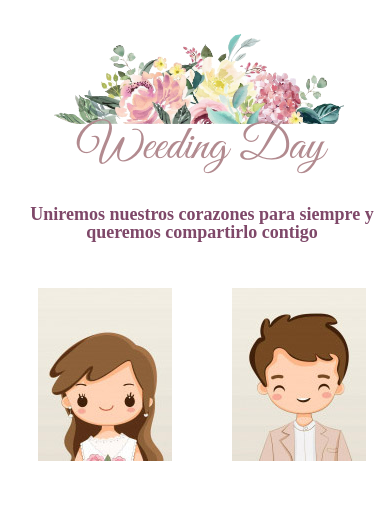
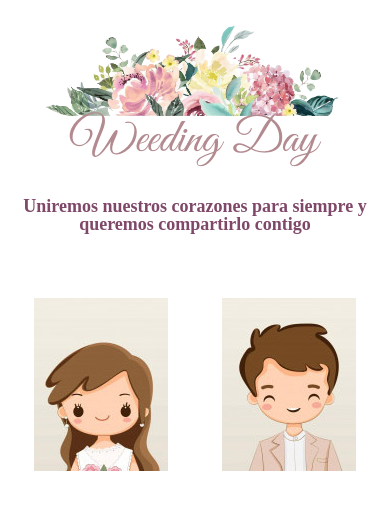
Before and after one commit to LissetteHuilca/weeding_stefy, a PHP site: page / in a window 390 px wide. Shown: the top 517 px of the page. Run offline with PHP 8.4, Linux system fonts and the light colour scheme; some web fonts are replaced.

Commit message:
Add files via upload

```diff
--- a/css/estilo_corte.css
+++ b/css/estilo_corte.css
@@ -1202,6 +1202,11 @@
   }
 
   @media screen and (max-width: 992px) {
+    body{
+        width: 100%;
+        margin: 0px auto;
+    }
+
     #fondo_rosa{
         background-size: 100% 50%;
         background-position: top;
--- a/css/estilo_main.css
+++ b/css/estilo_main.css
@@ -5,7 +5,16 @@
   --color:#b28a8f;
 }
 
+html {
+  margin: 0;
+  padding: 0;
+  background: #fff;
+  color: #fff;
+}
+
 body {
+  width: 80%;
+  margin: 20px auto;
   background: #fff;
   color: var(--color);
   font-family: "Cabin Condensed", sans-serif;
@@ -132,4 +141,24 @@
   margin: 10px;
 }
 
+body {
+  display: inline;
 }
+
+.listas li {
+  margin: 27px;
+}
+
+span.main.words.chars.splitting {
+  text-align: center;
+  font-size: xxx-large;
+}
+
+.intro {
+  font-size: 18px;
+  padding-top: 30px;
+  text-align: center;
+  margin: 10px;
+}
+
+}
```
